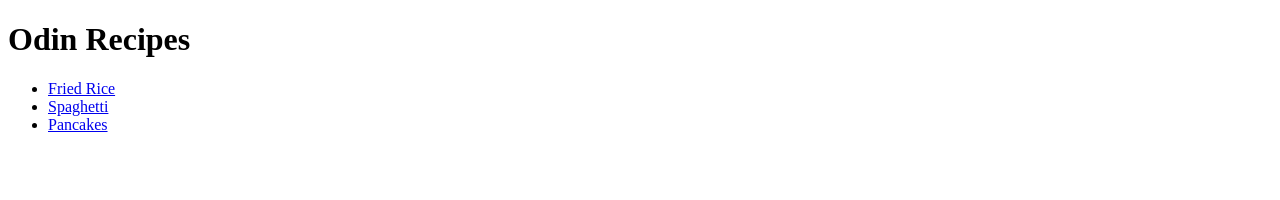
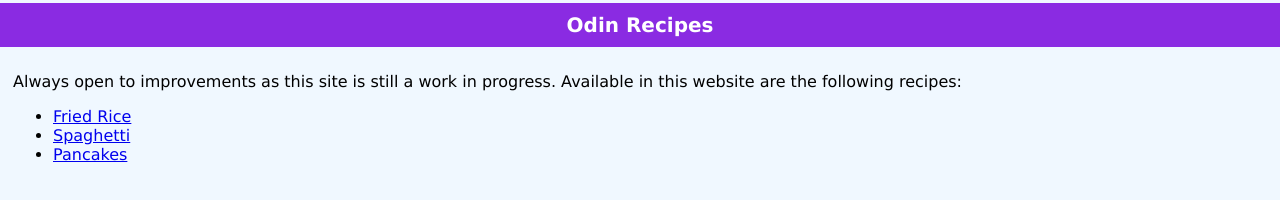
Before and after one commit to tteyo/odin-recipes, a plain HTML site: page index.html in a window 1280 px wide. Drawn offline with Linux system fonts and the light colour scheme.

Commit message:
Style Homepage to make it pleasant to look at

```diff
--- a/index.html
+++ b/index.html
@@ -2,14 +2,21 @@
 <html lang="en">
     <head>
         <meta charset="utf-8">
+        <link rel="stylesheet" href="./styles.css">
         <title>Home</title>
     </head>
+
     <body>
-        <h1>Odin Recipes</h1>
-        <ul>
-            <li><a href="./recipes/fried_rice.html">Fried Rice</a></li>
-            <li><a href="./recipes/spaghetti.html">Spaghetti</a></li>
-            <li><a href="./recipes/pancakes.html">Pancakes</a></li>
-        </ul>
+        <div class = "Header">
+        <h1 class = "Title">Odin Recipes</h1>
+        </div>
+        <div class = "Content">
+            <p>Always open to improvements as this site is still a work in progress. Available in this website are the following recipes:</p>
+            <ul>
+                <li><a href="./recipes/fried_rice.html">Fried Rice</a></li>
+                <li><a href="./recipes/spaghetti.html">Spaghetti</a></li>
+                <li><a href="./recipes/pancakes.html">Pancakes</a></li>
+            </ul>
+        </div>
     </body>
 </html>
--- /dev/null
+++ b/styles.css
@@ -0,0 +1,21 @@
+body {
+    font-family: Verdana, sans-serif;
+    background-color: aliceblue;
+}
+
+.Title {
+    padding: 10px;
+    font-size: 20px;
+    color: white;
+    text-align:center;
+}
+
+.Header {
+    margin:-10px;
+    background-color: blueviolet;
+}
+
+.Content {
+    padding:5px;
+    margin:-10;
+}
```
